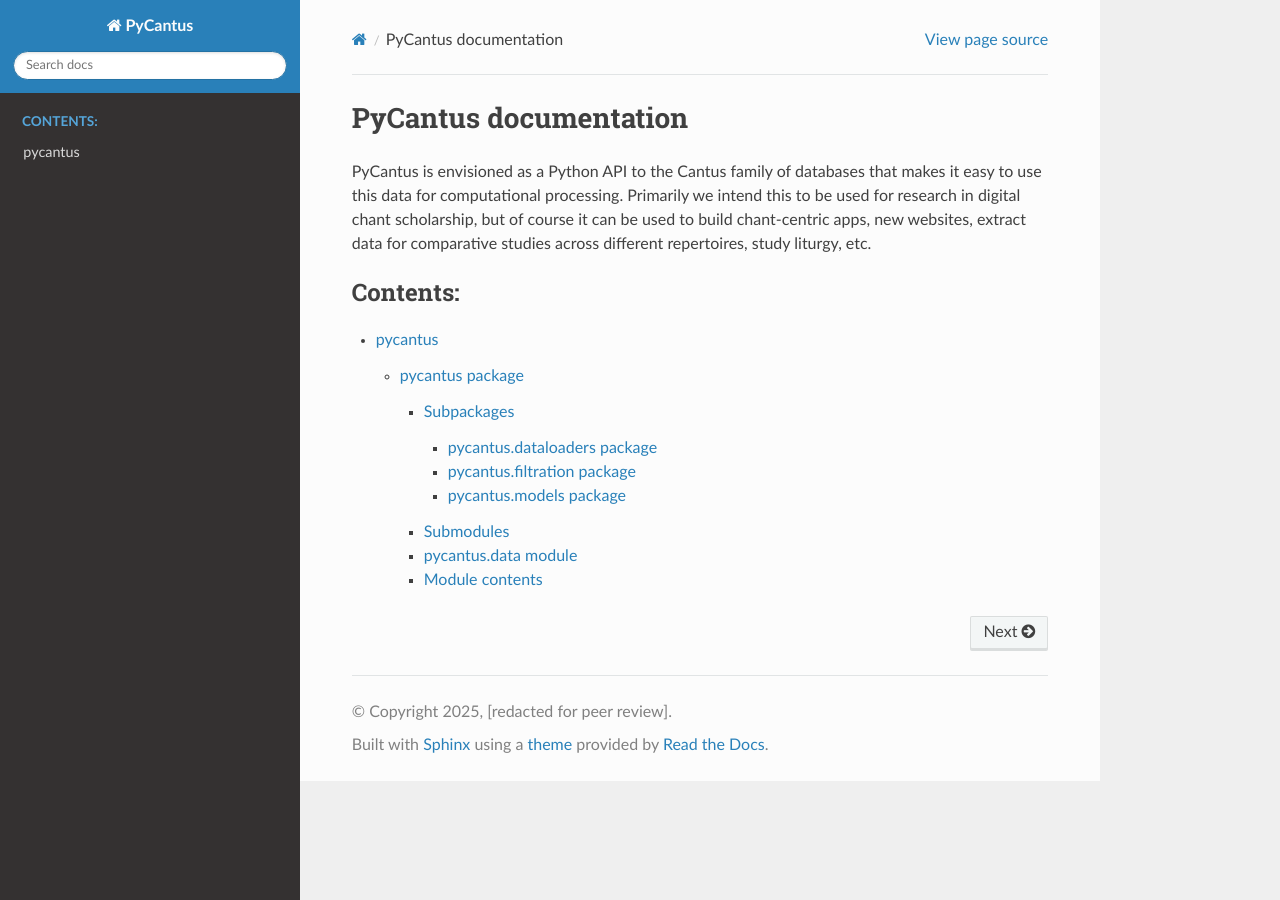
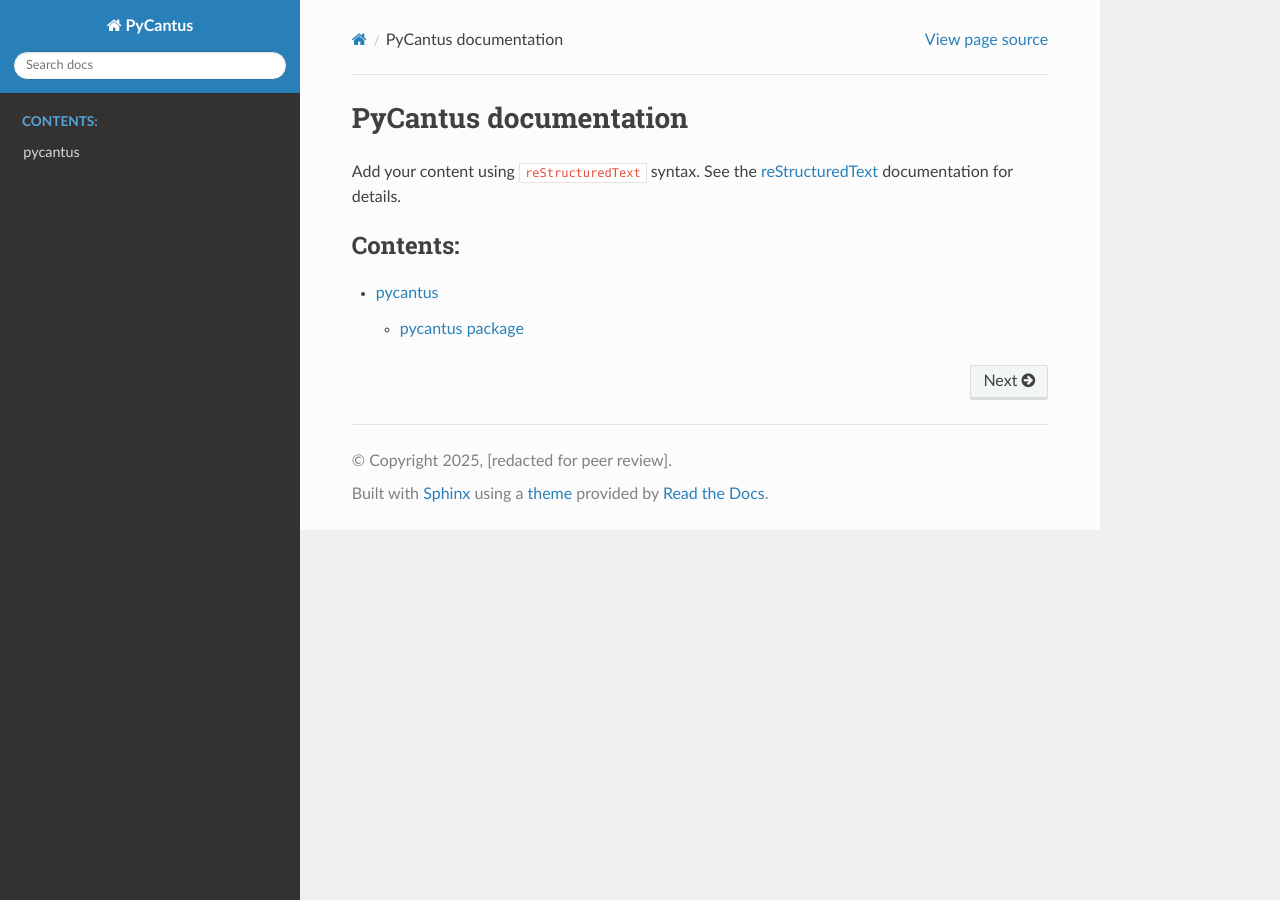
Before and after one commit to DvorakovaA/PyCantus_anonym, a Sphinx documentation site: the page built from docs/source/index.rst, in a window 1280 px wide. Built offline with Sphinx 7.4.7 and the Read the Docs theme 3.1.0, drawn with Linux system fonts in a browser that asks for light colours.

Commit message:
update docs

```diff
--- a/docs/source/conf.py
+++ b/docs/source/conf.py
@@ -27,6 +27,7 @@ exclude_patterns = []
 html_theme = 'sphinx_rtd_theme'
 html_static_path = ['_static']
 
+
 import os
 import sys
 sys.path.insert(0, os.path.abspath('../../pycantus'))
--- a/docs/source/index.rst
+++ b/docs/source/index.rst
@@ -1,20 +1,18 @@
 .. PyCantus documentation master file, created by
-   sphinx-quickstart on Sat Jun 28 23:45:46 2025.
+   sphinx-quickstart on Mon Jun 30 17:11:05 2025.
    You can adapt this file completely to your liking, but it should at least
    contain the root `toctree` directive.
 
 PyCantus documentation
 ======================
 
-PyCantus is envisioned as a Python API to the Cantus family of databases that
-makes it easy to use this data for computational processing.
-Primarily we intend this to be used for research in digital chant scholarship,
-but of course it can be used to build chant-centric apps,
-new websites, extract data for comparative studies across different repertoires, study liturgy, etc.
+Add your content using ``reStructuredText`` syntax. See the
+`reStructuredText <https://www.sphinx-doc.org/en/master/usage/restructuredtext/index.html>`_
+documentation for details.
 
 
 .. toctree::
-   :maxdepth: 4
+   :maxdepth: 2
    :caption: Contents:
 
    modules
```
Also changed, not shown: 4 other files.
